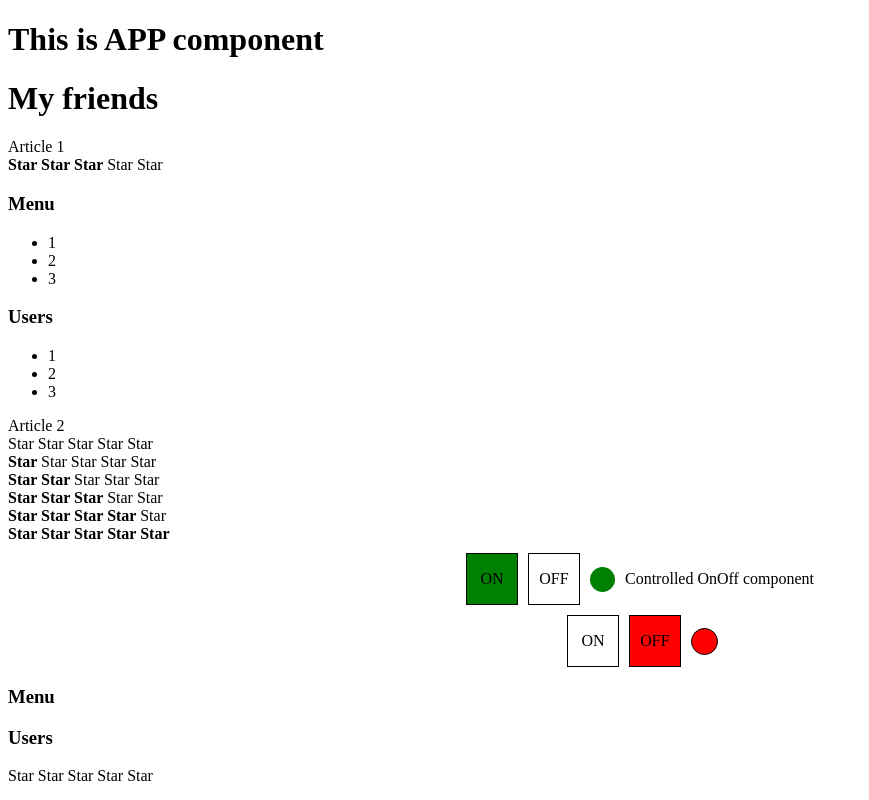
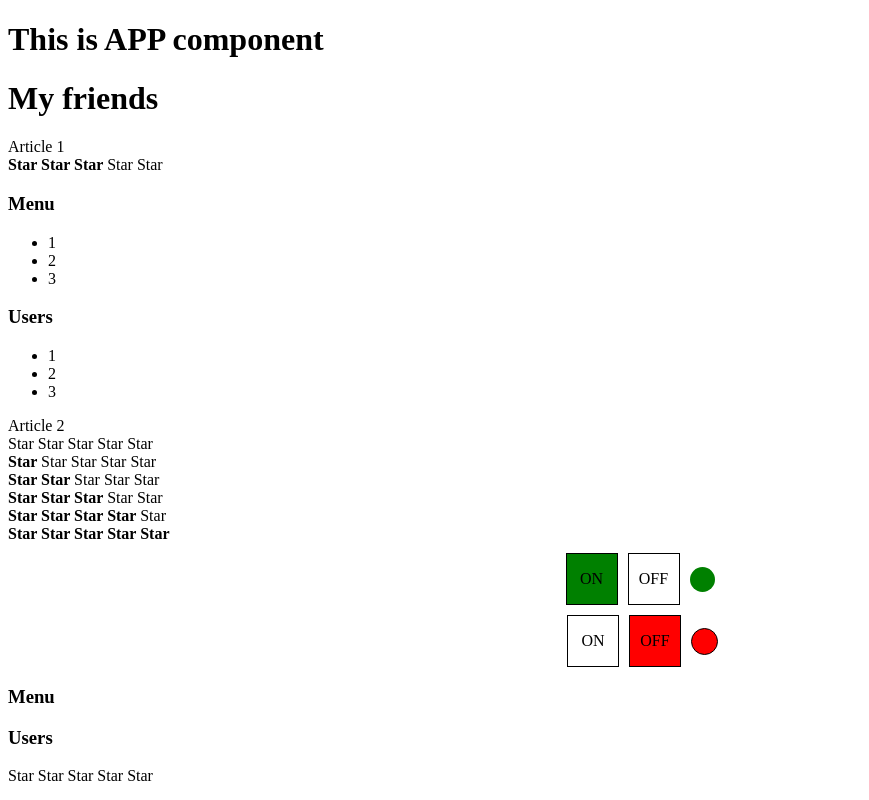
Before and after one commit to umedjankabiri/main-course-kabzda-way-monday, a React (Vite) app: page / in a window 1280 px wide. Shown: the whole page, without its empty margins (0-869 px from the left). Built offline with nearby package versions, Linux system fonts and the light colour scheme.

Commit message:
deleted span

```diff
--- a/src/common/components/OnOff/OnOff.tsx
+++ b/src/common/components/OnOff/OnOff.tsx
@@ -12,9 +12,7 @@ export const OnOff = (props: OnOffProps) => {
                 OFF
             </div>
             <div style={props.on ? {backgroundColor: "green"} : {backgroundColor: "red"}} className={s.circle}>
-
             </div>
-            <span>Controlled OnOff component</span>
         </div>
     );
 };
```
